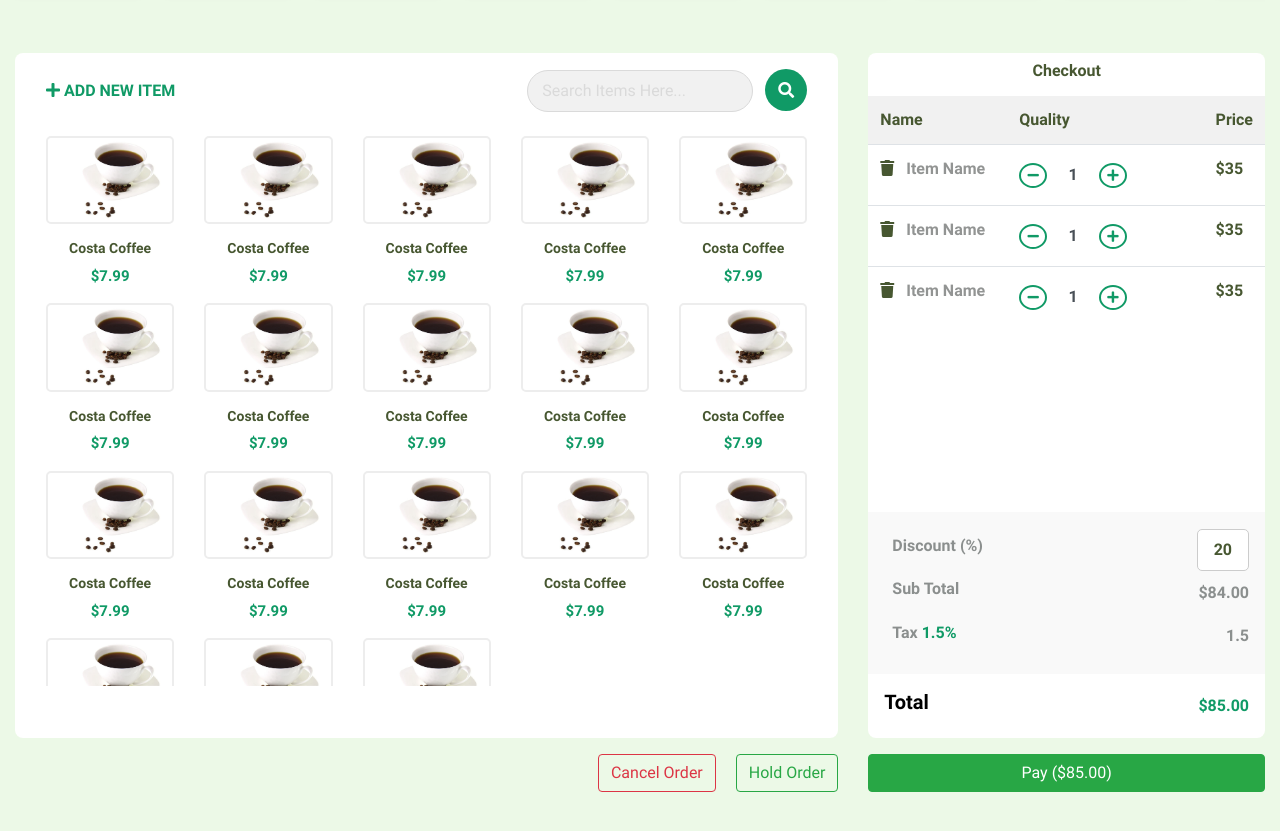
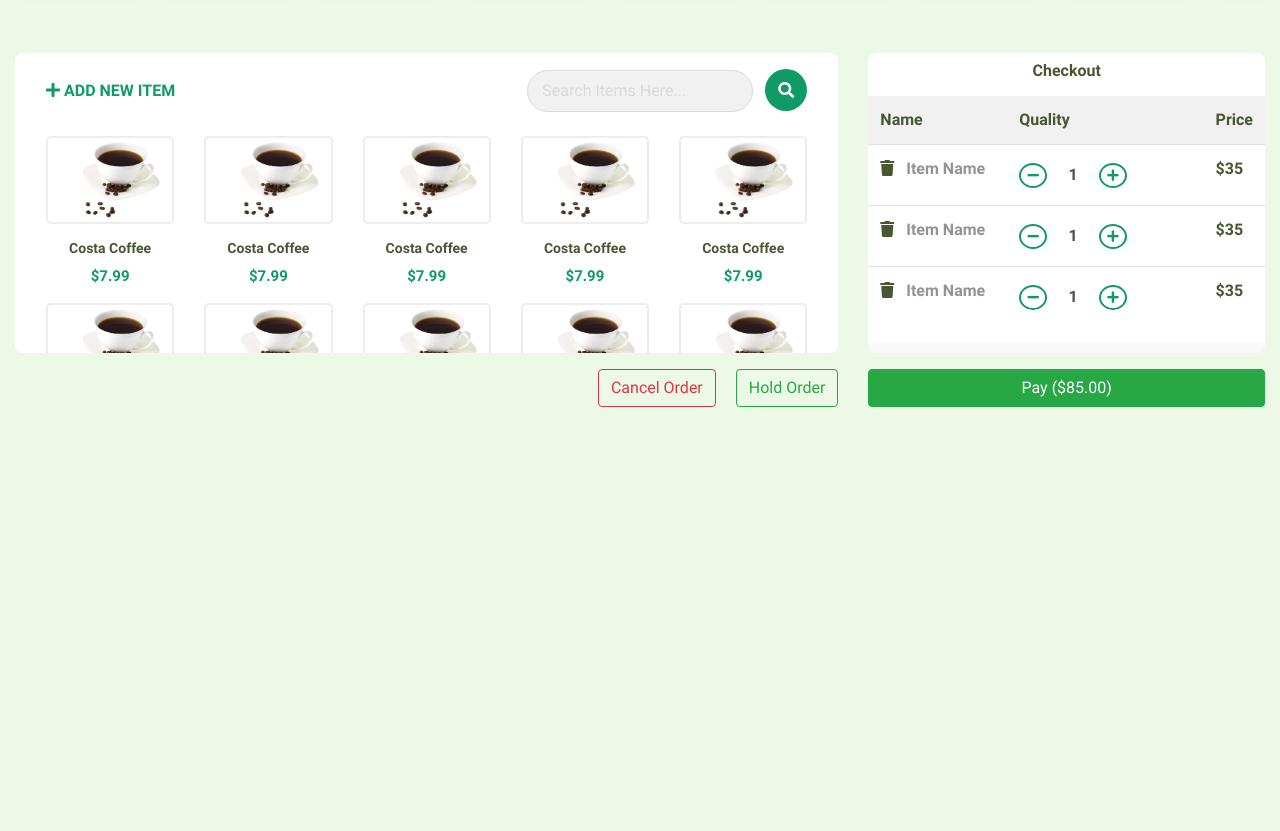
Before and after one commit to mahmoudbebo18/food, a plain HTML site: page pos.html in a window 1280 px wide. Shown: the part 111-942 px from the top of the page. After the commit the page ends 800 px from the top, so only its background shows below. Drawn offline with Linux system fonts and the light colour scheme.

Commit message:
adjustment

```diff
--- a/css/style.scss
+++ b/css/style.scss
@@ -530,6 +530,7 @@
 
 .porducts {
   padding: 24px 0 50px 0;
+  height:calc(100vh - 140px);
   .products-main-col{
     @media(max-width:991px){
       margin-bottom: 24px;
@@ -539,7 +540,23 @@
     padding: 16px;
     background-color: #ffffff;
     border-radius: 8px;
-    height: 100%;
+    height: 300px;
+    overflow: auto;
+    &::-webkit-scrollbar {
+      width: 5px;
+    }
+
+    /* Track */
+    &::-webkit-scrollbar-track {
+      border-radius: 10px;
+      background: #f1f1f1;
+    }
+
+    /* Handle */
+    &::-webkit-scrollbar-thumb {
+      background: #d7d7d7;
+      border-radius: 10px;
+    }
     @media (max-width: 575px) {
       padding: 16px 8px;
     }
@@ -595,23 +612,6 @@
     display: flex;
     flex-wrap: wrap;
     margin-top: 24px;
-    height: 550px;
-    overflow: auto;
-    &::-webkit-scrollbar {
-      width: 5px;
-    }
-
-    /* Track */
-    &::-webkit-scrollbar-track {
-      border-radius: 10px;
-      background: #f1f1f1;
-    }
-
-    /* Handle */
-    &::-webkit-scrollbar-thumb {
-      background: #d7d7d7;
-      border-radius: 10px;
-    }
     .product-content {
       flex-basis: 20%;
       padding: 0 15px;
@@ -647,13 +647,31 @@
 .check-out {
   background-color: #fff;
   border-radius: 8px;
+  height: 300px;
+    overflow: auto;
+    &::-webkit-scrollbar {
+      width: 5px;
+    }
+
+    /* Track */
+    &::-webkit-scrollbar-track {
+      border-radius: 10px;
+      background: #f1f1f1;
+    }
+
+    /* Handle */
+    &::-webkit-scrollbar-thumb {
+      background: #d7d7d7;
+      border-radius: 10px;
+    }
+    @media (max-width: 575px) {
+      padding: 16px 8px;
+    }
   h6 {
     padding: 8px;
   }
   .items-table {
-    height: 400px;
     overflow-y: scroll;
-    display: block;
     &::-webkit-scrollbar {
       width: 5px;
     }
--- a/pos.html
+++ b/pos.html
@@ -783,6 +783,7 @@
     <script src="js/jquery-3.2.1.min.js"></script>
     <script src="js/popper.min.js"></script>
     <script src="js/bootstrap.min.js"></script>
+    <script src="js/bvselect.js"></script>
     <script src="js/main.js"></script>
   </body>
 </html>
```
Also changed, not shown: css/style.css, 1 other file.
